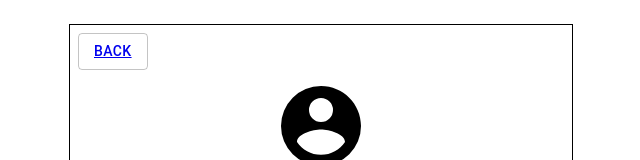
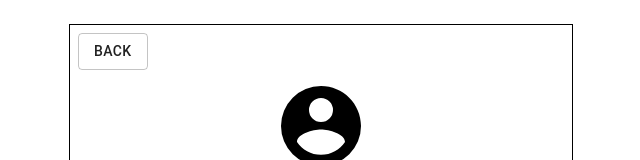
Before and after one commit to komaruloh/hackathon-2019, a React (Create React App) app: page /detail in a window 1280 px wide. Shown: the top 160 px of the page, without its empty margins (319-959 px from the left). Built offline with nearby package versions, Linux system fonts and the light colour scheme.

Commit message:
Fixed back button

```diff
--- a/src/UserDetail.js
+++ b/src/UserDetail.js
@@ -62,9 +62,9 @@ const UserDetail = () => {
         flexDirection="column"
       >
         <Box m={1} display="flex" alignSelf="flex-start">
-          <Button variant="outlined">
-            <Link to="/">Back</Link>
-          </Button>
+          <Link to="/">
+            <Button variant="outlined">Back</Button>
+          </Link>
         </Box>
         <Icon size={4} path={mdiAccountCircle} />
         <Typography variant="h6">XXXXXXXX</Typography>
```
